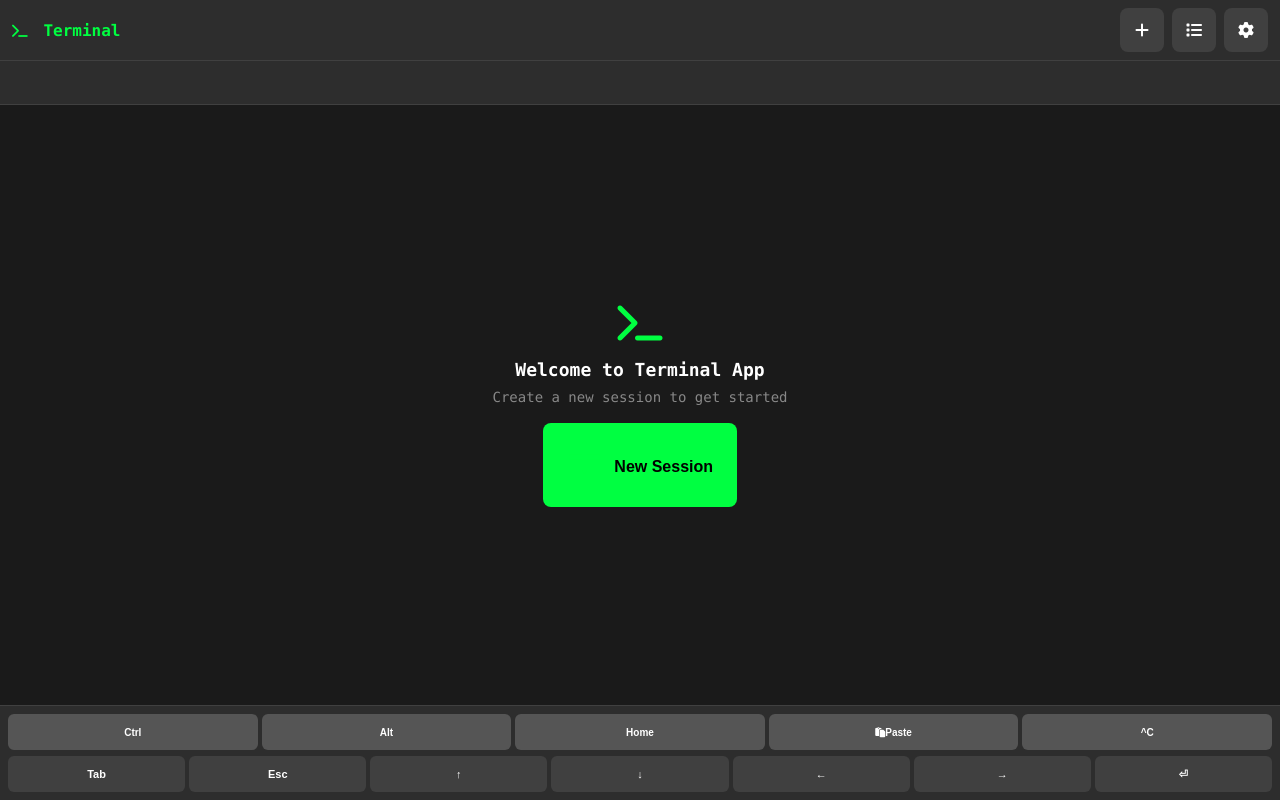
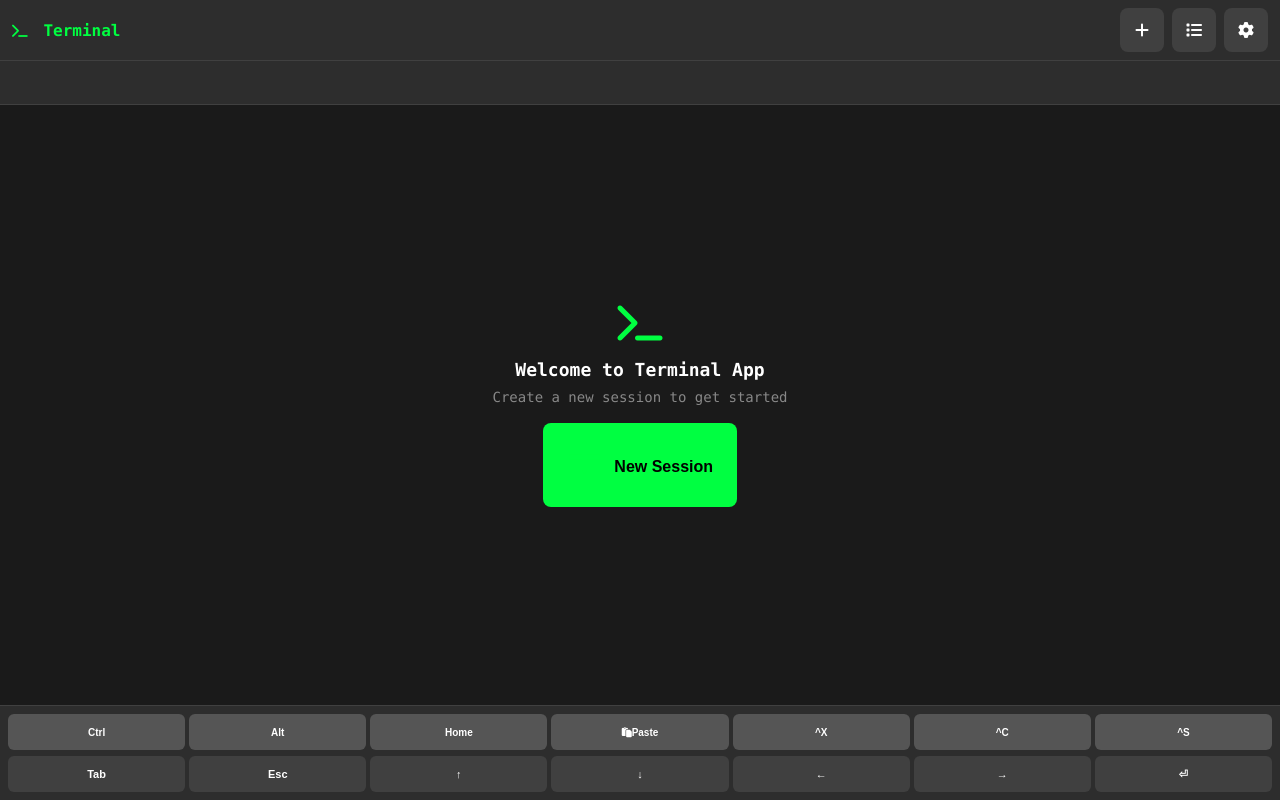
Before and after one commit to tale92266-hash/terminal, a website: page public/index.html in a window 1280 px wide. Drawn offline with nearby package versions, Linux system fonts and the light colour scheme; no server answers.

Commit message:
Update index.html

```diff
--- a/public/index.html
+++ b/public/index.html
@@ -47,11 +47,13 @@
 
     <div class="mobile-keyboard">
         <div class="keyboard-row">
-            <button class="key-btn special" data-key="Ctrl" id="ctrlBtn">Ctrl</button>
-            <button class="key-btn special" data-key="Alt" id="altBtn">Alt</button>
+            <button class="key-btn special" data-key="Ctrl">Ctrl</button>
+            <button class="key-btn special" data-key="Alt">Alt</button>
             <button class="key-btn special" data-key="Home">Home</button>
-            <button class="key-btn special" data-key="Paste" id="pasteBtn"><i class="fas fa-paste"></i> Paste</button>
+            <button class="key-btn special" data-key="Paste"><i class="fas fa-paste"></i> Paste</button>
+            <button class="key-btn special" data-key="Ctrl+X">^X</button>
             <button class="key-btn special" data-key="Ctrl+C">^C</button>
+            <button class="key-btn special" data-key="Ctrl+S">^S</button>
         </div>
         <div class="keyboard-row">
             <button class="key-btn" data-key="Tab">Tab</button>
```
